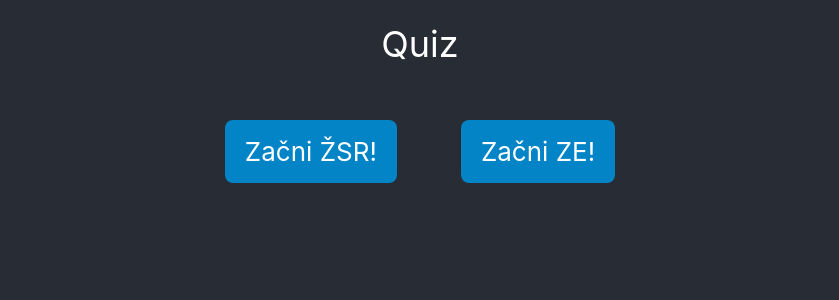
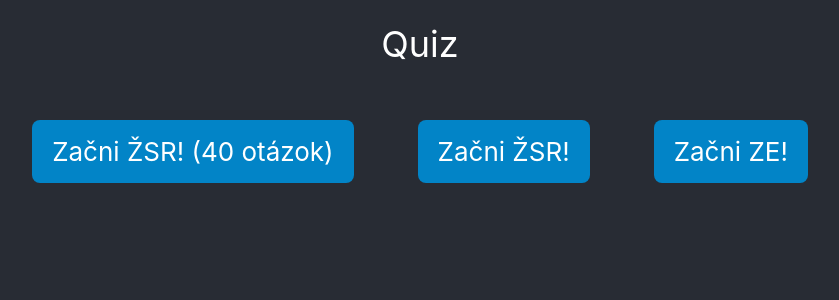
Before and after one commit to zpl-zak/zsr-tester, a React (Create React App) app: page / in a window 1280 px wide. Shown: the top 300 px of the page, without its empty margins (220-1059 px from the left). Built offline with nearby package versions, Linux system fonts and the light colour scheme.

Commit message:
more stuff added

```diff
--- a/src/App.js
+++ b/src/App.js
@@ -25,11 +25,11 @@ function App() {
     questions[q].choices.sort(() => 0.5 - Math.random())
   }
 
-  const doStartGame = path => {
+  const doStartGame = (path, maxQuestions=40) => {
     setScore(0)
     setShowAnswer(false)
     setErrorMessage('')
-    setQuestions((require(`./${path}`)).sort(() => 0.5 - Math.random()).slice(0, 40))
+    setQuestions((require(`./${path}`)).sort(() => 0.5 - Math.random()).slice(0, maxQuestions))
     setStartGame(true)
     setUpQuestion(0)
   }
@@ -39,7 +39,7 @@ function App() {
     if (nextQuestion < questions.length) {
       setUpQuestion(nextQuestion)
     } else {
-      setErrorMessage(`Z ${questions.length} otázok bolo zodpovedaných správne ${score} otázok. ${(score / questions.length < 0.75) ? "To si dojebal!" : "Gratulujem!"}`)
+      setErrorMessage(`Z ${questions.length} otázok bolo zodpovedaných správne ${score} (${(score/questions.length) * 100.0}%) otázok. ${(score / questions.length < 0.75) ? "To si dojebal!" : "Gratulujem!"}`)
       setStartGame(false)
     }
 
@@ -89,7 +89,8 @@ function App() {
           </>
           ) : (
             <div class="flex justify-center">
-              <button class="bg-sky-600 hover:brightness-110 px-5 py-3 m-8 text-white rounded-lg" onClick={() => doStartGame('zsr.js')}>Začni ŽSR!</button>
+              <button class="bg-sky-600 hover:brightness-110 px-5 py-3 m-8 text-white rounded-lg" onClick={() => doStartGame('zsr.js')}>Začni ŽSR! (40 otázok)</button>
+              <button class="bg-sky-600 hover:brightness-110 px-5 py-3 m-8 text-white rounded-lg" onClick={() => doStartGame('zsr.js', 9999)}>Začni ŽSR!</button>
               <button class="bg-sky-600 hover:brightness-110 px-5 py-3 m-8 text-white rounded-lg" onClick={() => doStartGame('ze.js')}>Začni ZE!</button>
             </div>
           )}
```
